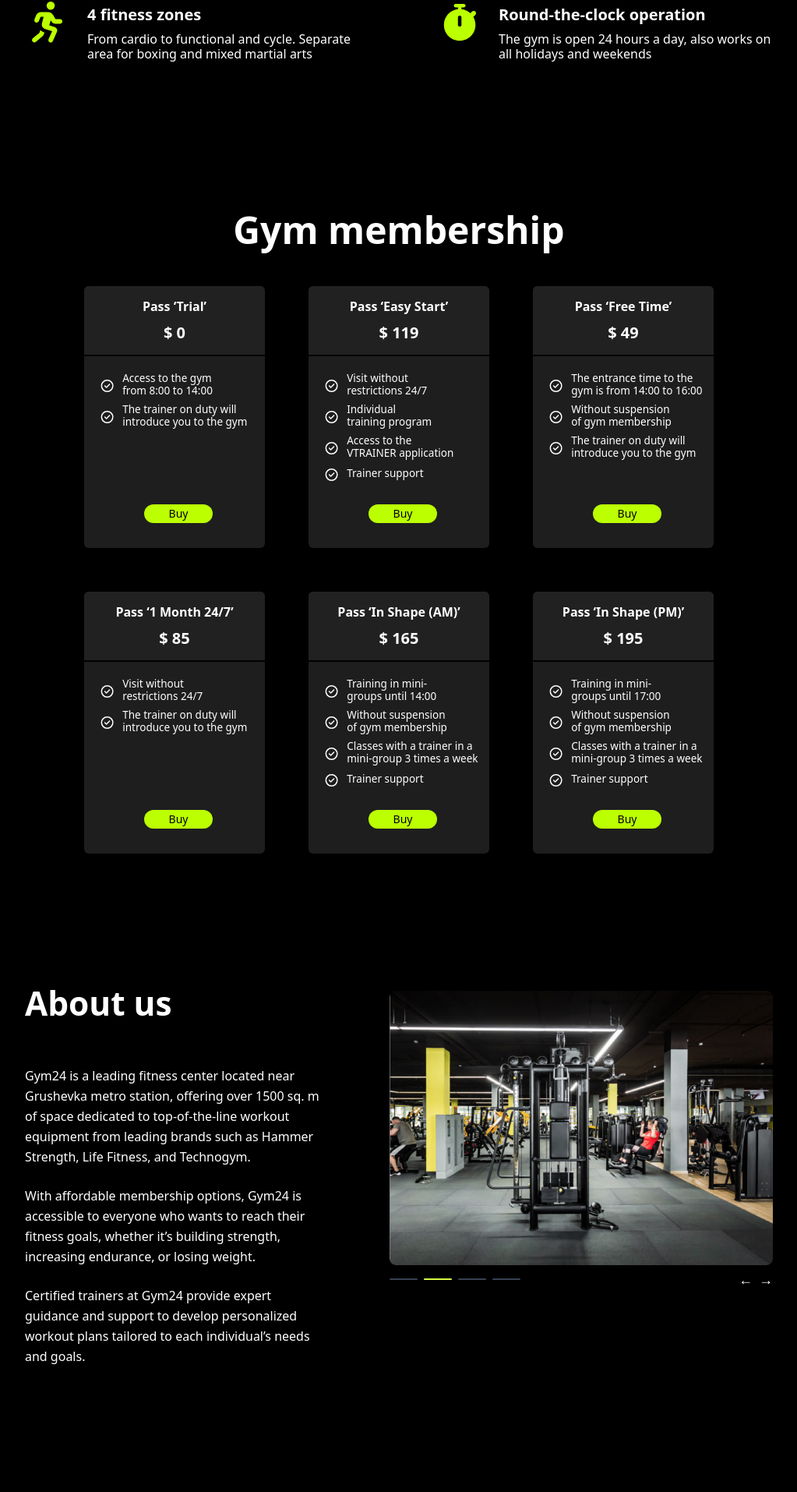
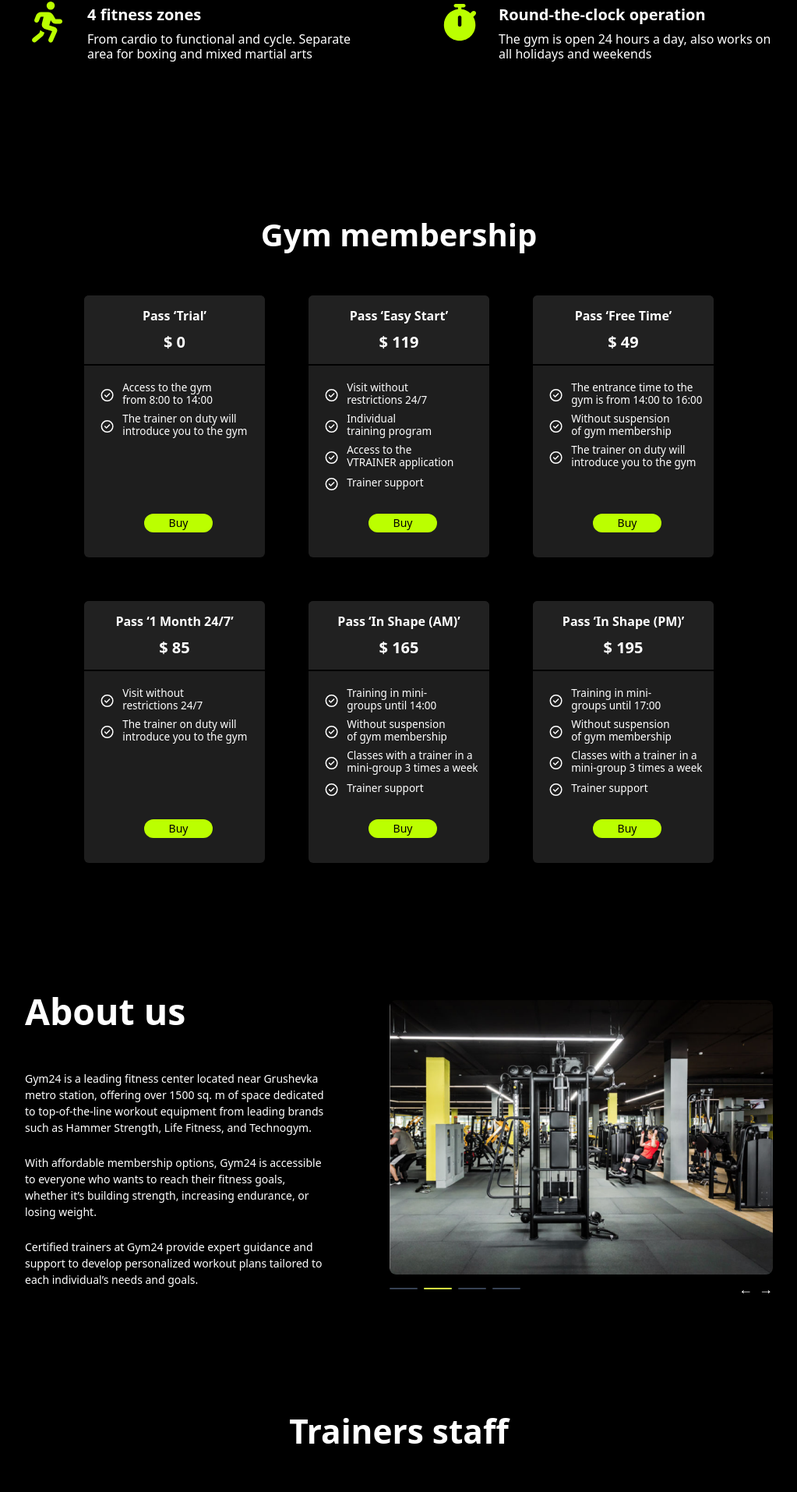
Before and after one commit to kapish07-dev/GYM24, a React (Vite) app: page / in a window 1280 px wide. Shown: the part 1153-3067 px from the top of the page at 78% size, without its empty margins (128-1151 px from the left). Built offline with nearby package versions, Linux system fonts and the light colour scheme; a web font is replaced by a local one.

Commit message:
fixes 👽
About section, Membership section all fixes done :) 👽👍

```diff
--- a/index.html
+++ b/index.html
@@ -7,6 +7,11 @@
       href="https://fonts.googleapis.com/css2?family=Montserrat:wght@400;500;800&display=swap"
       rel="stylesheet"
     />
+    <link
+      href="https://fonts.googleapis.com/css2?family=Inter:wght@100..900&display=swap"
+      rel="stylesheet"
+    />
+
     <link
       rel="stylesheet"
       href="https://cdnjs.cloudflare.com/ajax/libs/font-awesome/6.5.0/css/all.min.css"
--- a/src/components/AboutUs.jsx
+++ b/src/components/AboutUs.jsx
@@ -117,25 +117,25 @@ const AboutUs = () => {
   return (
     <>
       <section
-        className="flex flex-col md:flex-row justify-between bg-black text-white gap-10 md:gap-20 px-8 md:px-12 lg:px-40 py-16"
+        className="subpixel-antialiased font-inter flex flex-col md:flex-row justify-between bg-black text-white gap-10 md:gap-20 px-8 md:px-12 lg:px-40 py-16"
         id="about-us"
       >
         <div className="flex-1 w-full md:w-1/2 lg:w-2/5 md:max-w-none">
-          <h2 className="font-montserrat font-bold text-[2rem] sm:text-[2.65rem] mb-8 md:mb-12">
+          <h2 className="font-montserrat leading-normal font-bold text-[2rem] sm:text-[2.90rem] -mt-1 mb-8 md:mb-10">
             About us
           </h2>
-          <p className="font-inter text-base leading-relaxed mb-6">
+          <p className="font-inter text-[14px] leading-normal mb-6">
             Gym24 is a leading fitness center located near Grushevka metro
             station, offering over 1500 sq. m of space dedicated to
             top-of-the-line workout equipment from leading brands such as Hammer
             Strength, Life Fitness, and Technogym.
           </p>
-          <p className="font-inter text-base leading-relaxed mb-6">
+          <p className="font-inter text-[14px] leading-normal mb-6">
             With affordable membership options, Gym24 is accessible to everyone
             who wants to reach their fitness goals, whether it’s building
             strength, increasing endurance, or losing weight.
           </p>
-          <p className="font-inter text-base leading-relaxed mb-6">
+          <p className="font-inter text-[14px] leading-normal mb-6">
             Certified trainers at Gym24 provide expert guidance and support to
             develop personalized workout plans tailored to each individual’s
             needs and goals.
--- a/src/components/Membership.jsx
+++ b/src/components/Membership.jsx
@@ -70,10 +70,13 @@ const handleBuyClick = () => {
 const Membership = () => {
   return (
     <section
-      className="bg-black text-white font-sans px-6 sm:px-8 lg:px-40 py-32 sm:py-24"
+      className="bg-black text-white font-sans px-6 sm:px-8 lg:px-40 py-16 sm:py-24"
       id="membership"
     >
-      <h2 className="text-4xl sm:text-2xl md:text-5xl font-bold text-center mb-12">
+      <h2 className="font-montserrat leading-normal text-[2rem] sm:text-[2.50rem]
+
+      font-bold text-center mb-12">
+      {/* text-4xl sm:text-2xl md:text-4xl font-bold text-center mb-12"> */}
         Gym membership
       </h2>
       <div className="flex flex-wrap justify-center   gap-8 sm:gap-10 lg:gap-14">
```
